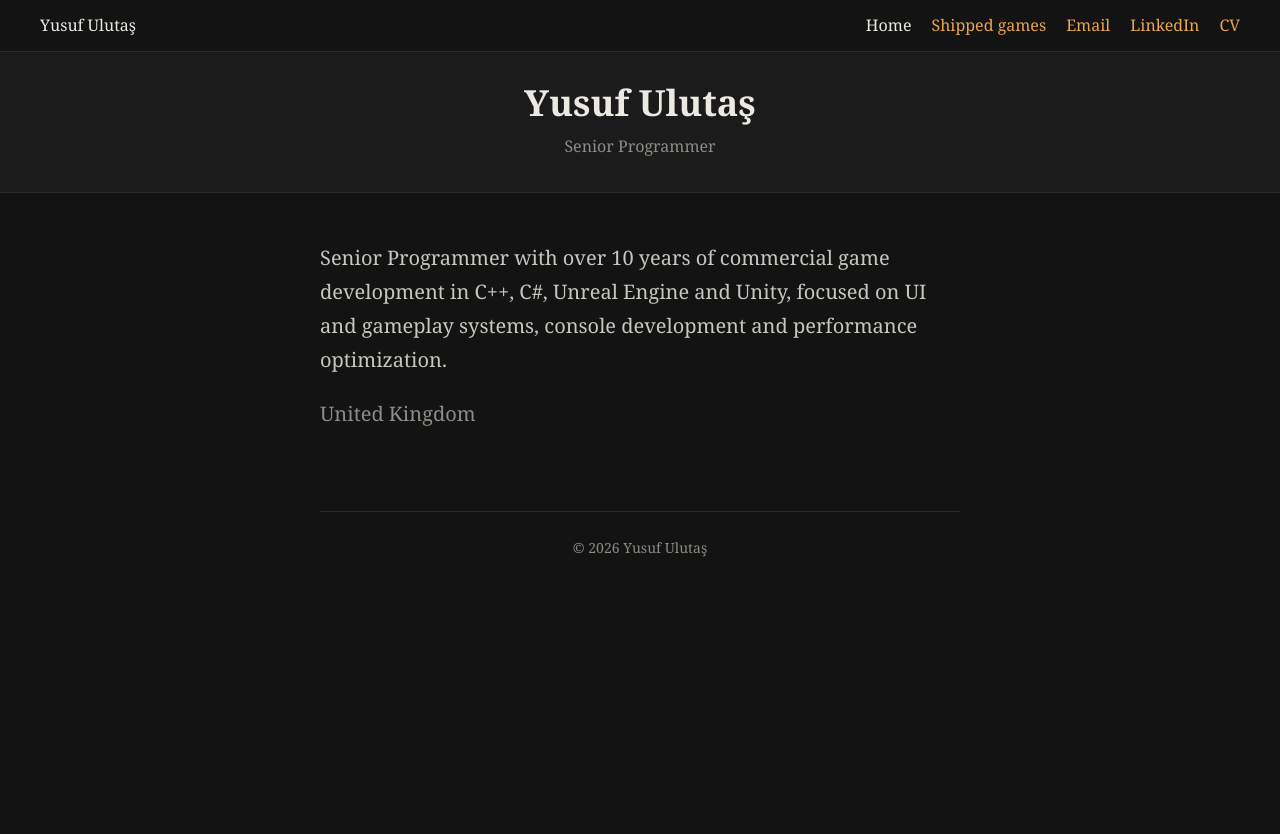
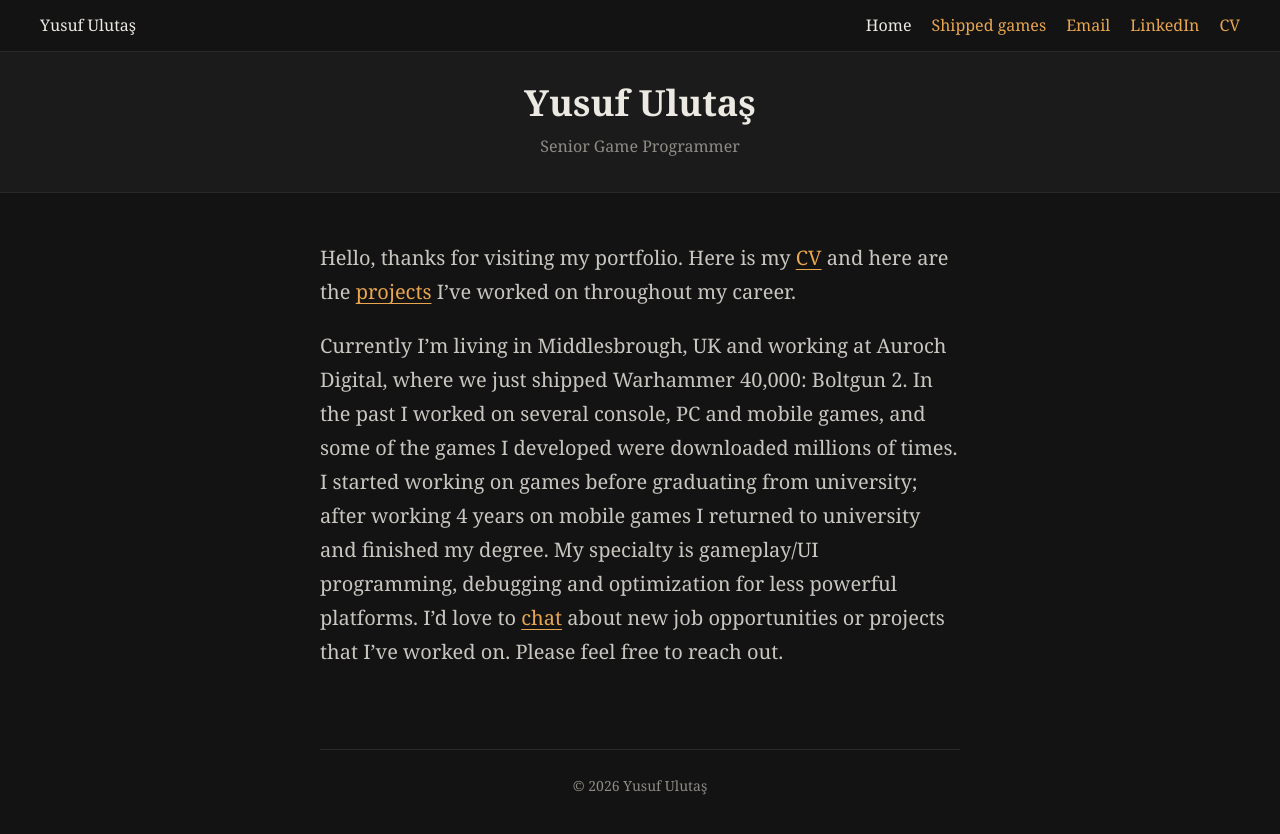
Before and after one commit to yusufulutas/yusufulutas.github.io, a Jekyll site: the page built from index.html, in a window 1280 px wide. Shown: the top 834 px of the page. Built offline with Jekyll 4.4.1, drawn with Linux system fonts in a browser that asks for light colours.

Commit message:
Home page text

```diff
--- a/_data/profile.yml
+++ b/_data/profile.yml
@@ -1,10 +1,25 @@
 name: Yusuf Ulutaş
-title: Senior Programmer
-location: United Kingdom
-intro: Senior Programmer with over 10 years of commercial game development in C++, C#, Unreal Engine and Unity, focused on UI and gameplay systems, console development and performance optimization.
+title: Senior Game Programmer
+location:
 
-# More paragraphs for the home page, shown after intro. Markdown links work.
-about: []
+# Used for search results and link previews, not shown on the page.
+description: Senior Programmer with over 10 years of commercial game development in C++, C#, Unreal Engine and Unity, focused on UI and gameplay systems, console development and performance optimization.
+
+# Home page text, one entry per paragraph. Markdown links work.
+about:
+  - >-
+    Hello, thanks for visiting my portfolio. Here is my [CV](/assets/cv.pdf)
+    and here are the [projects](/projects/) I've worked on throughout my career.
+  - >-
+    Currently I'm living in Middlesbrough, UK and working at Auroch Digital,
+    where we just shipped Warhammer 40,000: Boltgun 2. In the past I worked on
+    several console, PC and mobile games, and some of the games I developed
+    were downloaded millions of times. I started working on games before
+    graduating from university; after working 4 years on mobile games I
+    returned to university and finished my degree. My specialty is gameplay/UI
+    programming, debugging and optimization for less powerful platforms. I'd
+    love to [chat](mailto:ulutasyusuf@gmail.com) about new job opportunities or
+    projects that I've worked on. Please feel free to reach out.
 
 # Picture next to the text on the home page.
 home_image:         # e.g. /assets/img/games/boltgun-2.webp
--- a/_layouts/default.html
+++ b/_layouts/default.html
@@ -13,7 +13,7 @@
   {%- if page_heading %}{{ page_heading }} · {% endif -%}
   {{ profile.name }}{% if profile.title %} · {{ profile.title }}{% endif -%}
 {%- endcapture -%}
-{%- assign description = profile.intro | default: profile.title -%}
+{%- assign description = profile.description | default: profile.title -%}
 <!doctype html>
 <html lang="{{ site.lang | default: 'en' }}">
 <head>
--- a/index.html
+++ b/index.html
@@ -2,15 +2,13 @@
 layout: default
 ---
 {%- assign profile = site.data.profile -%}
+{%- capture root_link %}]({{ '/' | relative_url }}{% endcapture -%}
 <section class="about">
   {%- if profile.home_image %}
   <img class="about-image" src="{{ profile.home_image | relative_url }}" alt="{{ profile.home_image_alt | escape }}" width="460" height="215">
   {%- endif %}
-  {%- if profile.intro %}
-  <p>{{ profile.intro }}</p>
-  {%- endif %}
   {%- for paragraph in profile.about %}
-  {{ paragraph | markdownify }}
+  {{ paragraph | replace: "](/", root_link | markdownify }}
   {%- endfor %}
   {%- if profile.location %}
   <p class="location">{{ profile.location }}</p>
```
